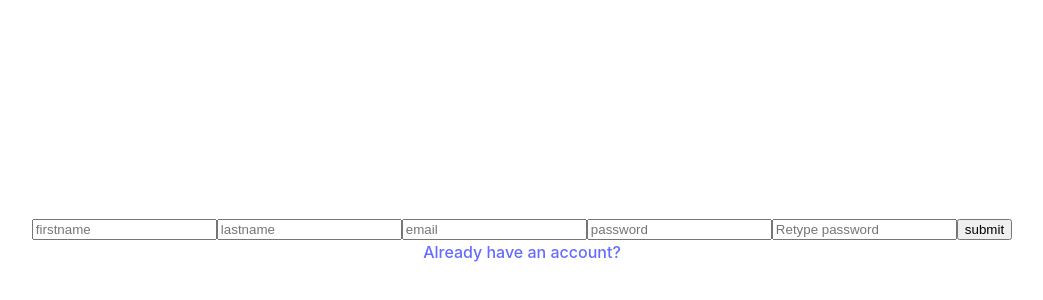
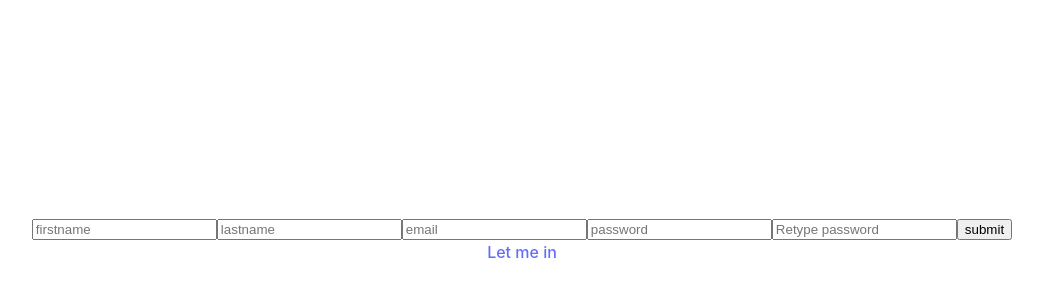
Before and after one commit to hirofranx1/webdevIM, a React (Vite) app in the folder tigum/: page /register in a window 1280 px wide. Shown: the part 160-460 px from the top of the page, without its empty margins (118-1161 px from the left). Built offline with nearby package versions, Linux system fonts and the light colour scheme.

Commit message:
1 take DSA

```diff
--- a/tigum/src/register.jsx
+++ b/tigum/src/register.jsx
@@ -64,7 +64,7 @@ function Register() {
             <input type="submit" value="submit"/>
             {passError && <p>{passError}</p> || error && <p style={{color: "red"}}>{error}</p> }
        </form>
-       <a href="/">Already have an account?</a>
+       <a href="/">Let me in</a>
       </>
     )
 }
```
